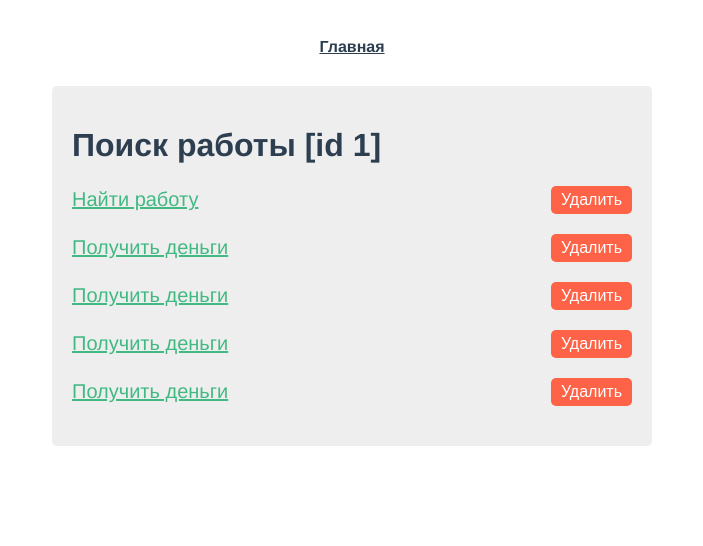
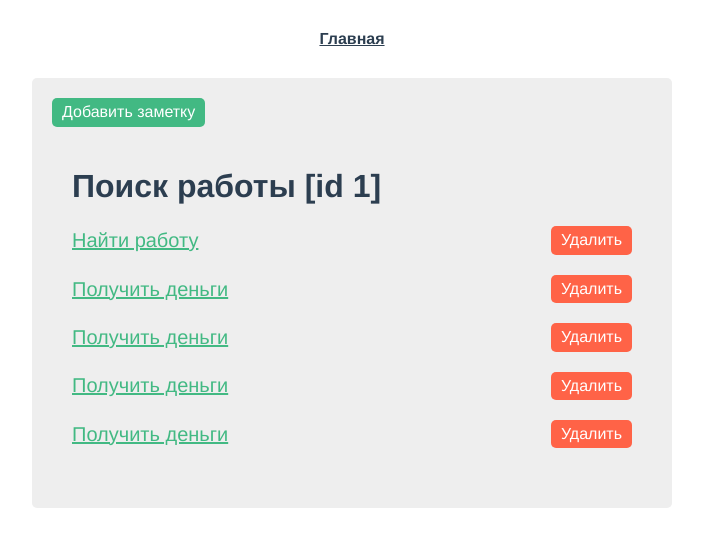
Before and after one commit to olejech/test-tasks, a Vue app in the folder tr-logic/: page /note/1 in a window 1280 px wide. Shown: the top 546 px of the page, without its empty margins (288-991 px from the left). Built offline with nearby package versions, Linux system fonts and the light colour scheme.

Commit message:
Added normalize, global css

```diff
--- a/tr-logic/package.json
+++ b/tr-logic/package.json
@@ -9,6 +9,7 @@
   },
   "dependencies": {
     "core-js": "^3.6.4",
+    "normalize.css": "^8.0.1",
     "vue": "^2.6.11",
     "vue-router": "^3.1.6",
     "vuex": "^3.1.3"
--- a/tr-logic/src/App.vue
+++ b/tr-logic/src/App.vue
@@ -3,11 +3,13 @@
     <div id="nav">
       <router-link to="/">Главная</router-link>
     </div>
-    <router-view/>
+    <router-view />
   </div>
 </template>
 
 <style lang="scss">
+@import '@/assets/global.scss';
+
 #app {
   font-family: Avenir, Helvetica, Arial, sans-serif;
   -webkit-font-smoothing: antialiased;
--- /dev/null
+++ b/tr-logic/src/assets/global.scss
@@ -0,0 +1,8 @@
+.btn {
+  display: inline-block;
+  border: 0;
+  padding: 5px 10px;
+  border-radius: 5px;
+  font-size: 16px;
+  cursor: pointer;
+}
--- a/tr-logic/src/main.js
+++ b/tr-logic/src/main.js
@@ -1,3 +1,4 @@
+import 'normalize.css';
 import Vue from 'vue';
 import App from './App.vue';
 import router from './router';
@@ -8,5 +9,5 @@ Vue.config.productionTip = false;
 new Vue({
   router,
   store,
-  render: (h) => h(App),
+  render: h => h(App),
 }).$mount('#app');
--- a/tr-logic/src/views/Note.vue
+++ b/tr-logic/src/views/Note.vue
@@ -1,27 +1,28 @@
 <template>
   <div class="note">
+    <button class="btn button-add">Добавить заметку</button>
     <div class="note-wrap">
       <h1>Поиск работы [id {{this.$route.params.id}}]</h1>
       <ul class="list">
         <li class="item">
           <a href="#" class="link">Найти работу</a>
-          <button class="button" @click="removeTodo">Удалить</button>
+          <button class="btn button-remove" @click="removeTodo">Удалить</button>
         </li>
         <li class="item">
           <a href="#" class="link">Получить деньги</a>
-          <button class="button" @click="removeTodo">Удалить</button>
+          <button class="btn button-remove" @click="removeTodo">Удалить</button>
         </li>
         <li class="item">
           <a href="#" class="link">Получить деньги</a>
-          <button class="button" @click="removeTodo">Удалить</button>
+          <button class="btn button-remove" @click="removeTodo">Удалить</button>
         </li>
         <li class="item">
           <a href="#" class="link">Получить деньги</a>
-          <button class="button" @click="removeTodo">Удалить</button>
+          <button class="btn button-remove" @click="removeTodo">Удалить</button>
         </li>
         <li class="item">
           <a href="#" class="link">Получить деньги</a>
-          <button class="button" @click="removeTodo">Удалить</button>
+          <button class="btn button-remove" @click="removeTodo">Удалить</button>
         </li>
       </ul>
     </div>
@@ -58,21 +59,20 @@ export default {
   color: #42b983;
   flex: 0 1 100%;
 }
-.button {
-  display: inline-block;
+.button-remove {
   background: tomato;
-  border: 0;
-  padding: 5px 10px;
   color: white;
-  border-radius: 5px;
-  font-size: 16px;
-  cursor: pointer;
+}
+.button-add {
+  background: #42b983;
+  color: white;
 }
 .note {
   max-width: 600px;
   margin: 0 auto;
   background: #eee;
   border-radius: 5px;
+  padding: 20px;
 }
 .note-wrap {
   max-width: 100%;
```
Also changed, not shown: tr-logic/.eslintrc.js, 1 other file (tests, documents, lock files or other folders).
